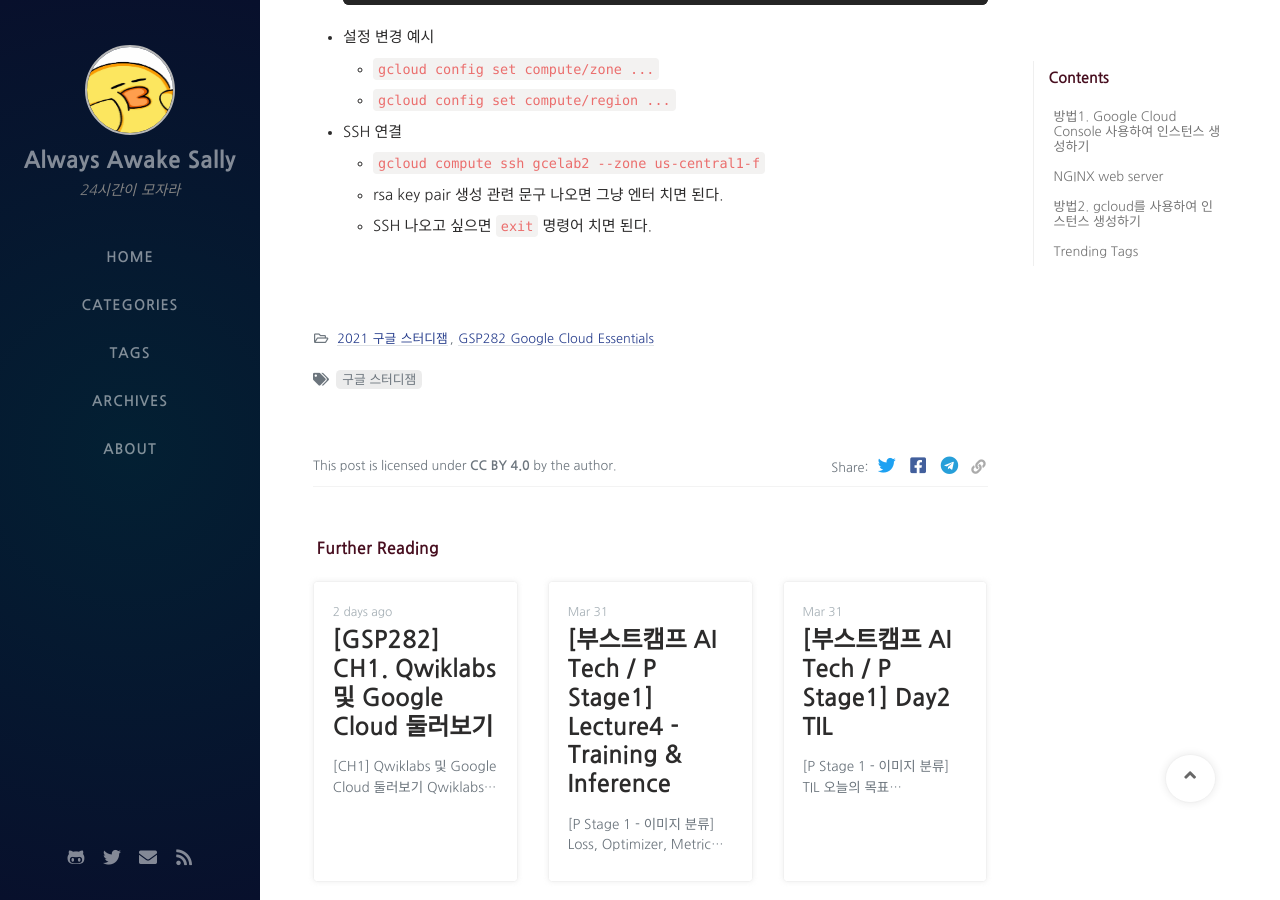
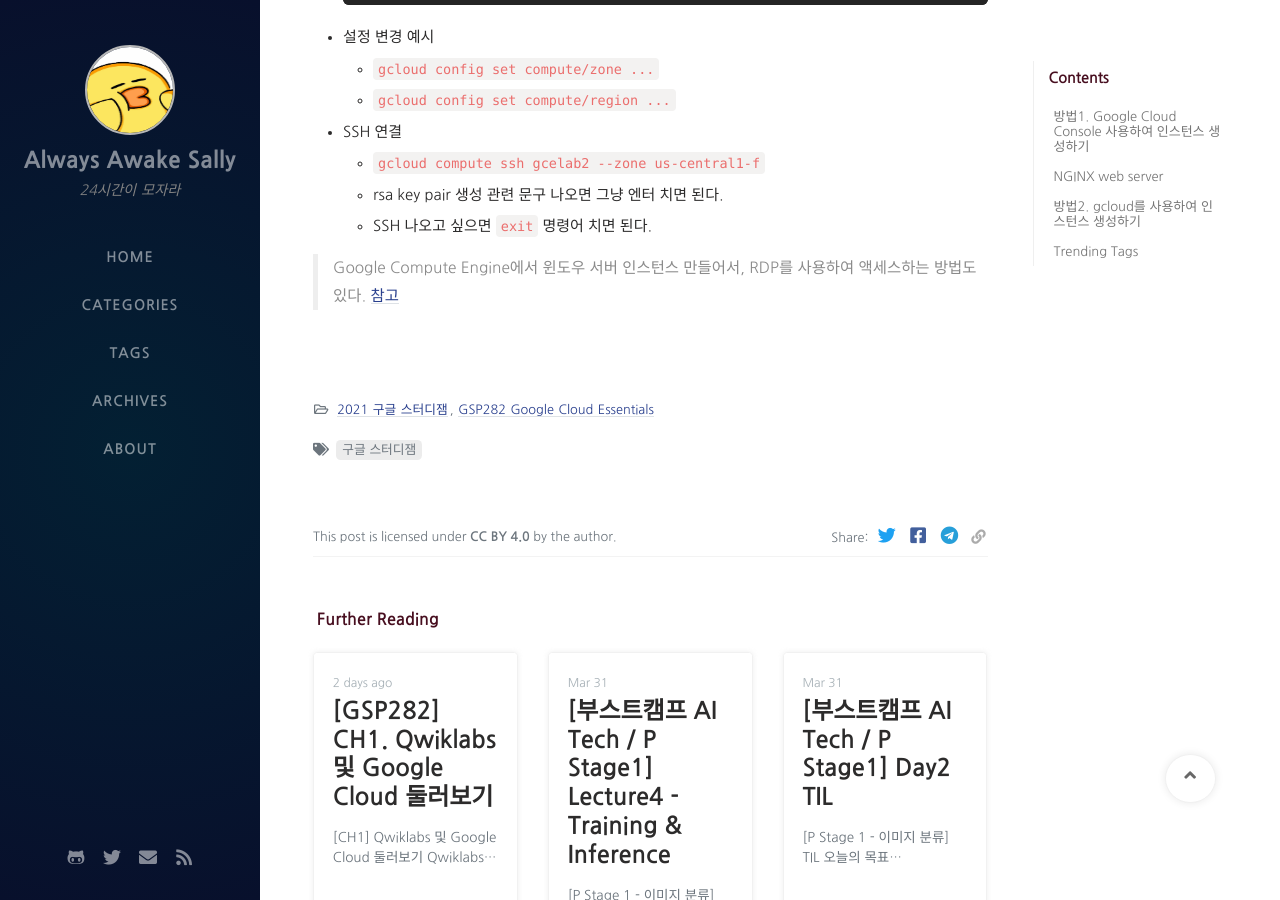
Before and after one commit to bsm8734/bsm8734.github.io, a Jekyll site: the page built from _posts/Google_StudyJam/GSP282_Google_Cloud_Essentials/2021-08-07-gsp282-ch2.md, in a window 1280 px wide and 900 px high, scrolled down 2831 px. Built offline with Jekyll 4.4.1, drawn with Linux system fonts in a browser that asks for light colours; nearby versions of some CDN libraries; comment, search, counter and statistics services are not loaded.

Commit message:
Update Google StudyJam GSP282 CH2

```diff
--- a/_posts/Google_StudyJam/GSP282_Google_Cloud_Essentials/2021-08-07-gsp282-ch2.md
+++ b/_posts/Google_StudyJam/GSP282_Google_Cloud_Essentials/2021-08-07-gsp282-ch2.md
@@ -107,3 +107,5 @@ use_math: True
   - `gcloud compute ssh gcelab2 --zone us-central1-f`
   - rsa key pair 생성 관련 문구 나오면 그냥 엔터 치면 된다.
   - SSH 나오고 싶으면 `exit` 명령어 치면 된다.
+
+> Google Compute Engine에서 윈도우 서버 인스턴스 만들어서, RDP를 사용하여 액세스하는 방법도 있다. [참고](https://www.qwiklabs.com/focuses/560?parent=catalog)
```
